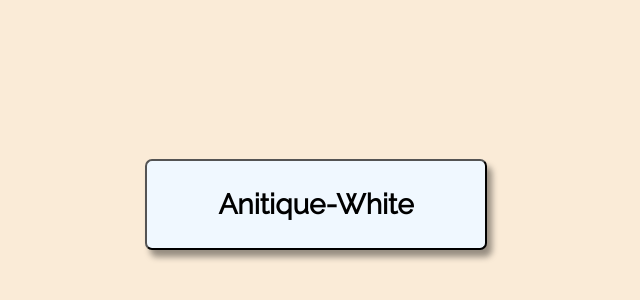
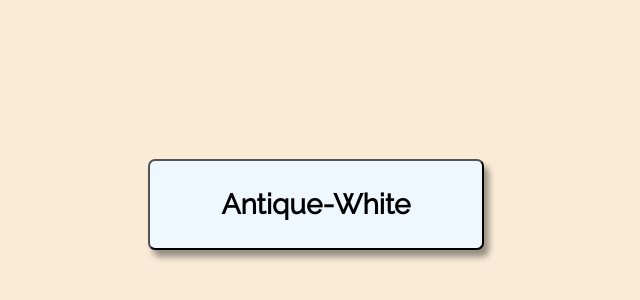
Before and after one commit to UtkarshSinghChouhan/React_Complete, a React (Create React App) app: page / in a window 1280 px wide. Shown: the part 196-496 px from the top of the page, without its empty margins (324-964 px from the left). Built offline with nearby package versions, Linux system fonts and the light colour scheme.

Commit message:
committed

```diff
--- a/src/App.jsx
+++ b/src/App.jsx
@@ -1,39 +1,29 @@
-import React, {useState} from "react";
+import react, { useState } from 'react';
 import './index.css';
-
-
 
 const App = () => {
 
-    let color = "#FAEBD7";
+    const initialColor = "#FAEBD7";
+    let [bg, setBg] = useState(initialColor);
+    let [name, setName] = useState("Antique-White");
 
-    let [newColor, setColor] = useState(color);
-    let [name, setName] = useState("Anitique-White");
-
-    const bgChanges = () => {
-
-        let updatedColor = "#FA8072";
-        setColor(updatedColor);
-
-        setName('Salmon-Pink');
+    const bgChange = () => {
+        setBg("#ff91a4");
+        setName("Salmon-Pink")
     }
 
-    // Double-Click or Mouse-Leave event to change the color back to normal.
-    const bgBack = () => {
-        setColor("#FAEBD7");
-        setName("Anitique-White")
+    const backToNormal = () => {
+        setBg("#FAEBD7");
+        setName("Antique-White")
     }
 
-
-    return (
+    return(
         <>
-            <div style={{backgroundColor : newColor}}>
-                {/* <button onClick={bgChanges} onDoubleClick={bgBack}> {name} </button> */}
-                <button onMouseEnter={bgChanges} onMouseLeave={bgBack}> {name} </button>
-            </div>
+        <div style={{backgroundColor:bg}}>
+          <button onMouseEnter={bgChange} onMouseLeave={backToNormal}>{name}</button>
+        </div>
         </>
     );
 }
 
-
 export default App;
```
